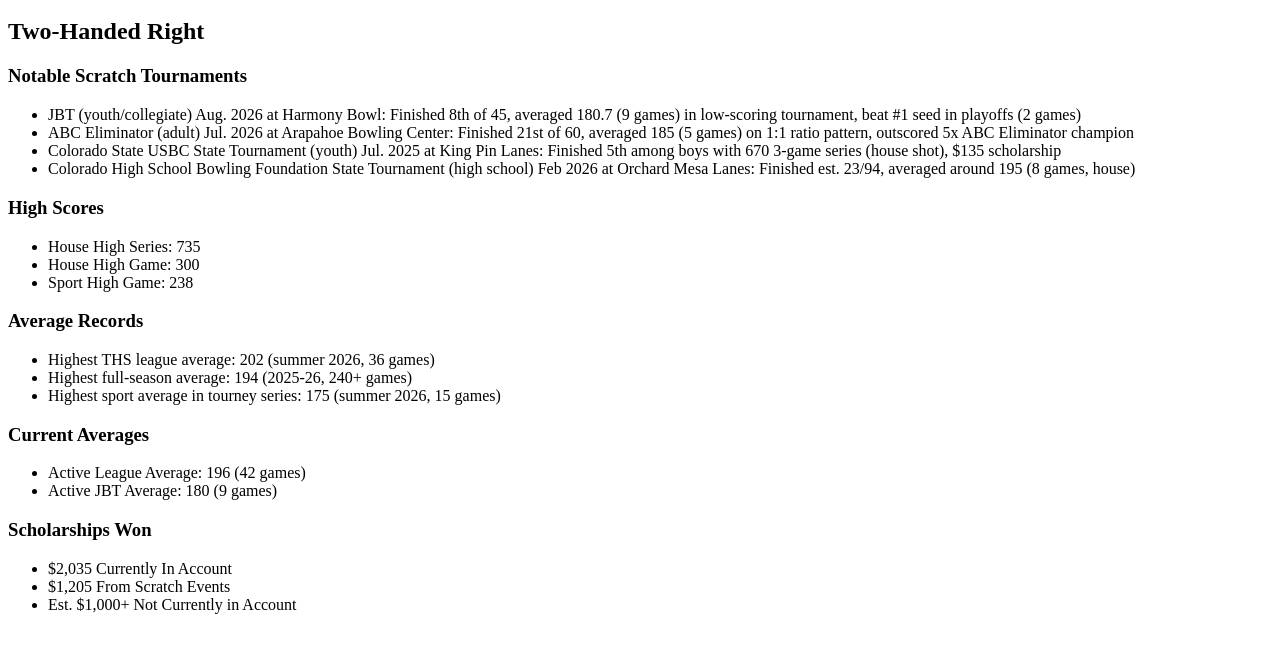
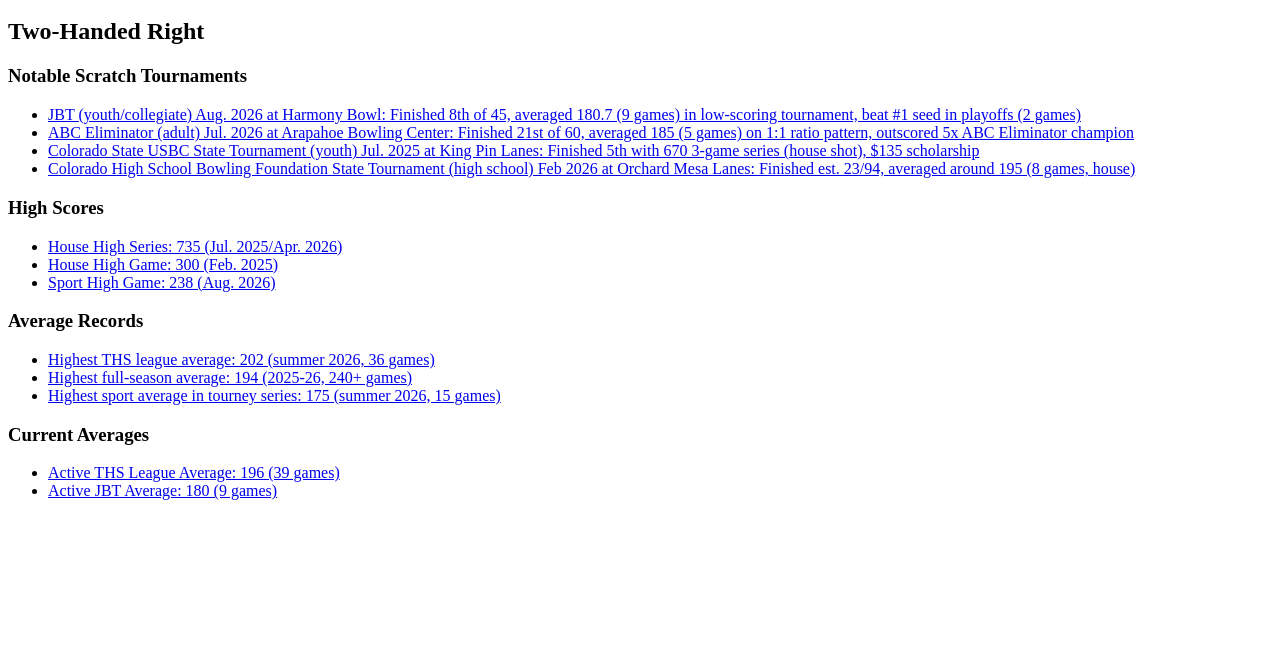
Before and after one commit to LinkGoesBowling/Bowling-Resume, a plain HTML site: page index.html in a window 1280 px wide. Shown: the part 48-700 px from the top of the page. Drawn offline with Linux system fonts and the light colour scheme.

Commit message:
Added links and removed scholarship section

```diff
--- a/index.html
+++ b/index.html
@@ -2,31 +2,25 @@
 <h2>Two-Handed Right</h2>
 <h3>Notable Scratch Tournaments</h3>
 <ul>
-  <li>JBT (youth/collegiate) Aug. 2026 at Harmony Bowl: Finished 8th of 45, averaged 180.7 (9 games) in low-scoring tournament, beat #1 seed in playoffs (2 games)</li>
-  <li>ABC Eliminator (adult) Jul. 2026 at Arapahoe Bowling Center: Finished 21st of 60, averaged 185 (5 games) on 1:1 ratio pattern, outscored 5x ABC Eliminator champion</li>
-  <li>Colorado State USBC State Tournament (youth) Jul. 2025 at King Pin Lanes: Finished 5th among boys with 670 3-game series (house shot), $135 scholarship</li>
-  <li>Colorado High School Bowling Foundation State Tournament (high school) Feb 2026 at Orchard Mesa Lanes: Finished est. 23/94, averaged around 195 (8 games, house)</li>
+  <li><a href="http://www.juniorbowlerstour.com/027_harmony_sun.htm">JBT (youth/collegiate) Aug. 2026 at Harmony Bowl: Finished 8th of 45, averaged 180.7 (9 games) in low-scoring tournament, beat #1 seed in playoffs (2 games)</a></li>
+  <li><a href="https://arapahoebowl.com/wp-content/uploads/2026/08/Week-12-MVP-Points-and-Stats.pdf">ABC Eliminator (adult) Jul. 2026 at Arapahoe Bowling Center: Finished 21st of 60, averaged 185 (5 games) on 1:1 ratio pattern, outscored 5x ABC Eliminator champion</a></li>
+  <li><a href="https://coloradostateusbc.com/wp-content/uploads/2025/05/2025-Youth-Championship-Final-Standings.pdf">Colorado State USBC State Tournament (youth) Jul. 2025 at King Pin Lanes: Finished 5th with 670 3-game series (house shot), $135 scholarship</a></li>
+  <li><a href="https://www.coloradohsbowling.com/">Colorado High School Bowling Foundation State Tournament (high school) Feb 2026 at Orchard Mesa Lanes: Finished est. 23/94, averaged around 195 (8 games, house)</a></li>
 </ul>
 <h3>High Scores</h3>
 <ul>
-  <li>House High Series: 735</li>
-  <li>House High Game: 300</li>
-  <li>Sport High Game: 238</li>
+  <li><a href="https://www.leaguesecretary.com/bowling-centers/arapahoe-bowling-center/bowling-leagues/adultyouth-all-stars-summer-2026/bowler/list/137774/2025/u/16?sortCol=HighScratchSeries&order=desc&page=1">House High Series: 735 (Jul. 2025/Apr. 2026)</a></li>
+  <li><a href="https://www.leaguepals.com/league-user?id=6796c6acf09d349a2dff6442&teamid=6799906d5eeb3ce0415ff42d">House High Game: 300 (Feb. 2025)</a></li>
+  <li><a href="http://www.juniorbowlerstour.com/027_harmony_sun.htm">Sport High Game: 238 (Aug. 2026)</a></li>
 </ul>
 <h3>Average Records</h3>
 <ul>
-  <li>Highest THS league average: 202 (summer 2026, 36 games)</li>
-  <li>Highest full-season average: 194 (2025-26, 240+ games)</li>
-  <li>Highest sport average in tourney series: 175 (summer 2026, 15 games)</li>
+  <li><a href="https://arapahoebowl.com/wp-content/uploads/2026/08/AY-Early-Birds-S26-Standings-Wk-12-FINAL.pdf">Highest THS league average: 202 (summer 2026, 36 games)</a></li>
+  <li><a href="https://webapps.bowl.com/USBCFindA/Home/ViewMember?prefix=7823&suffix=327252&gender=M&fn=link&ln=kelly&pg=1">Highest full-season average: 194 (2025-26, 240+ games)</a></li>
+  <li><a href="https://arapahoebowl.com/wp-content/uploads/2026/08/Week-12-MVP-Points-and-Stats.pdf">Highest sport average in tourney series: 175 (summer 2026, 15 games)</a></li>
 </ul>
 <h3>Current Averages</h3>
 <ul>
-  <li>Active League Average: 196 (42 games)</li>
-  <li>Active JBT Average: 180 (9 games)</li>
+  <li><a href="https://arapahoebowl.com/wp-content/uploads/2026/08/AY-All-Stars-S26-Standings-Wk-12.pdf">Active THS League Average: 196 (39 games)</a></li>
+  <li><a href="http://www.juniorbowlerstour.com/027_points_mountain.htm">Active JBT Average: 180 (9 games)</a></li>
 </ul>
-<h3>Scholarships Won</h3>
-<ul>
-  <li>$2,035 Currently In Account</li>
-  <li>$1,205 From Scratch Events</li>
-  <li>Est. $1,000+ Not Currently in Account</li>
-</ul>
```
